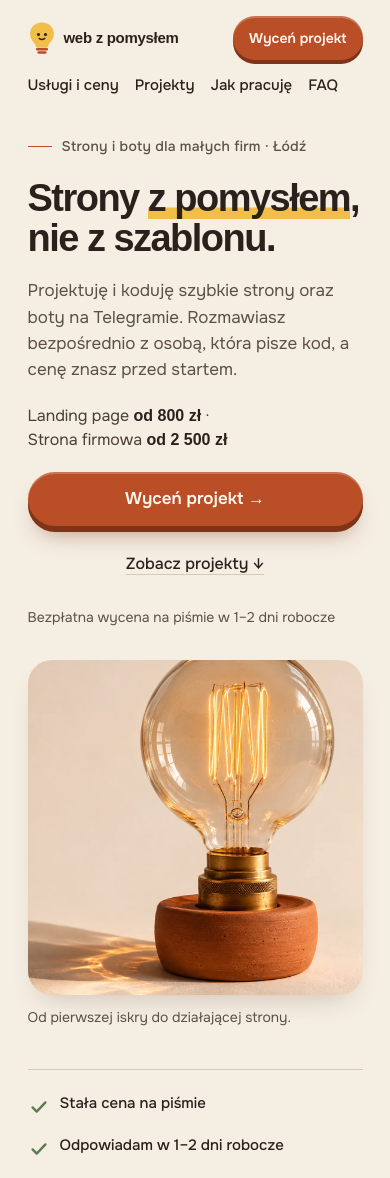
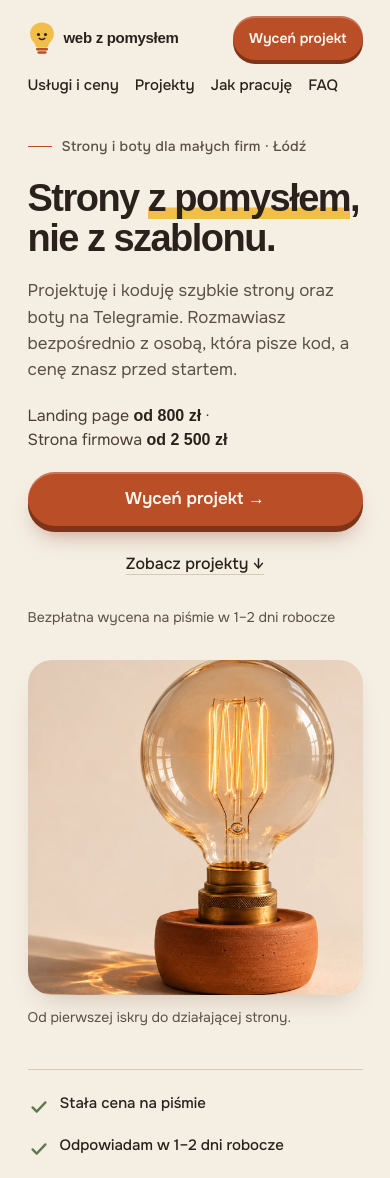
Before and after one commit to romanhavryliuk/web-z-pomyslem, a Next.js app: page / in a window 390 px wide. Shown: the top 1178 px of the page. Built offline with nearby package versions, Linux system fonts and the light colour scheme; a web font is replaced by a local one.

Commit message:
fix: hero photo crop and image sizes on mobile

```diff
--- a/src/components/IdeaLight/IdeaLight.module.css
+++ b/src/components/IdeaLight/IdeaLight.module.css
@@ -9,7 +9,7 @@
   height: auto;
   aspect-ratio: 1 / 1;
   object-fit: cover;
-  object-position: 50% 62%;
+  object-position: 50% 45%;
   border-radius: 24px;
   box-shadow: var(--shadow-clay);
 }
--- a/src/components/IdeaLight/IdeaLight.tsx
+++ b/src/components/IdeaLight/IdeaLight.tsx
@@ -12,7 +12,7 @@ export const IdeaLight = () => {
         height={1400}
         fetchPriority="high"
         loading="eager"
-        sizes="(min-width: 1440px) 472px, (min-width: 768px) 288px, calc(100vw - 40px)"
+        sizes="(min-width: 1440px) 472px, (min-width: 768px) 288px, (min-width: 375px) 335px, calc(100vw - 40px)"
         className={css.photograph}
       />
       <figcaption className={css.visualCaption}>
```
